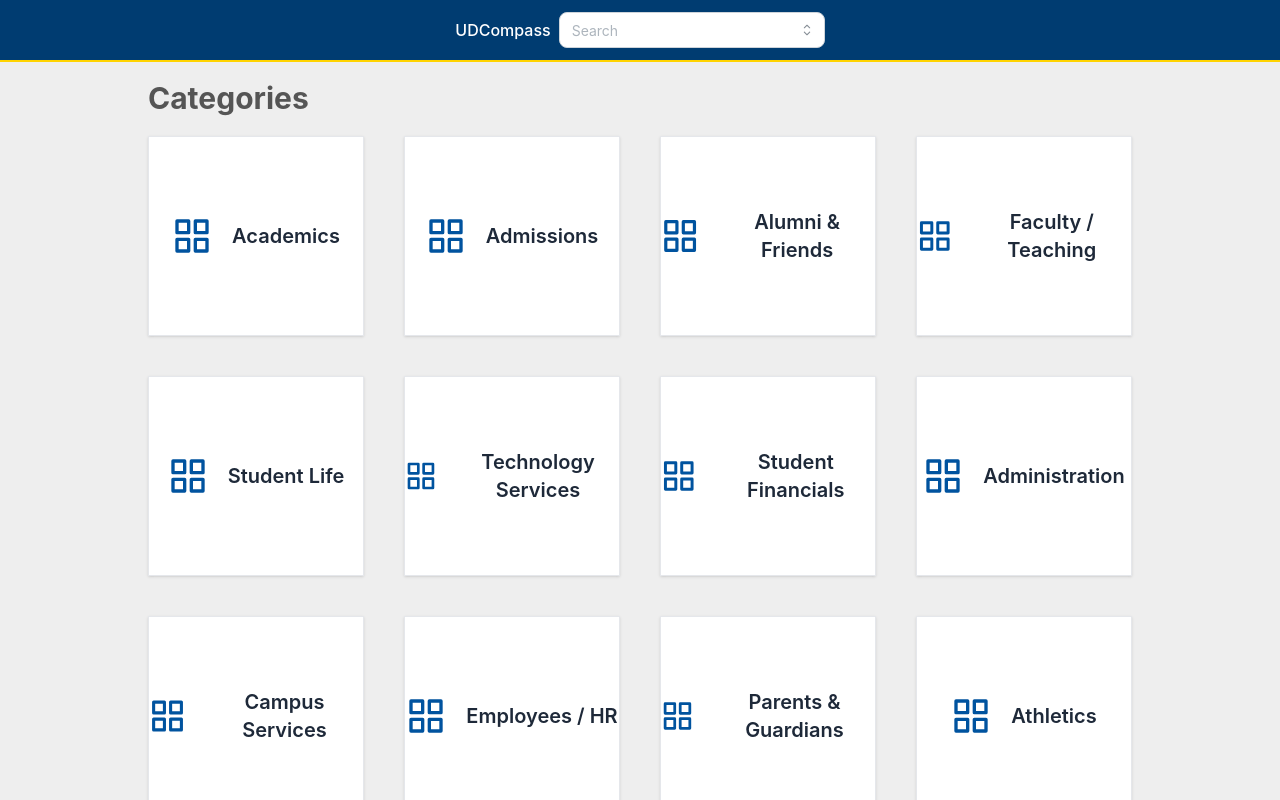
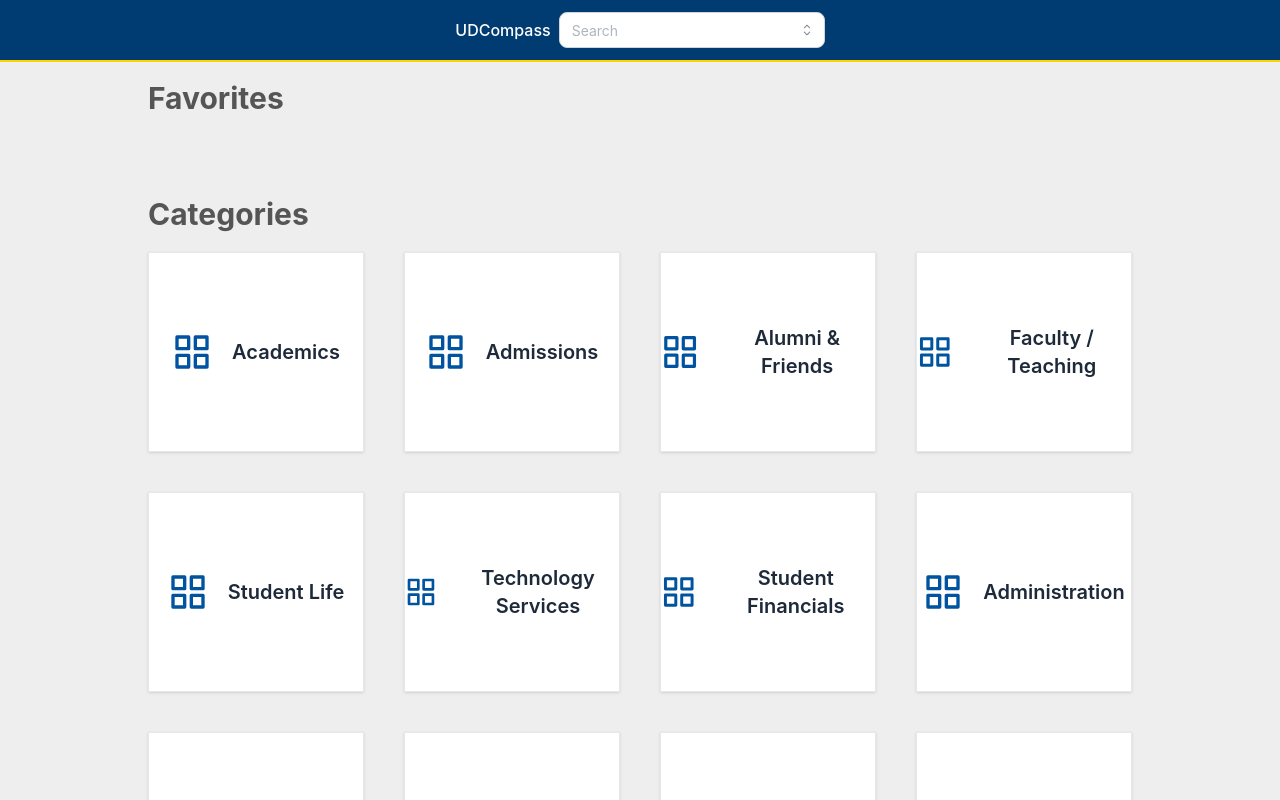
Before and after one commit to TheLuckyman30/ud-compass, a React (Vite) app: page / in a window 1280 px wide. Shown: the top 800 px of the page. Built offline with nearby package versions, Linux system fonts and the light colour scheme.

Commit message:
Added favorites system

```diff
--- a/src/components/ItemCard.tsx
+++ b/src/components/ItemCard.tsx
@@ -8,8 +8,18 @@
 }
 
 export function ItemCard({ item }: ItemCardProps) {
+  const favoriteItems = useGeneralStore((state) => state.favoriteItems);
+  const updateFavItems = useGeneralStore((state) => state.updateFavItems);
   const setSelectedItem = useGeneralStore((state) => state.setSelectedItem);
   const setCurrentPage = useGeneralStore((state) => state.setCurrentPage);
+  const isFavorited = favoriteItems.has(item.id);
+
+  const handleFavUpdate = (
+    e: React.MouseEvent<HTMLParagraphElement, MouseEvent>,
+  ) => {
+    e.stopPropagation();
+    updateFavItems(item.id);
+  };
 
   return (
     <div
@@ -19,9 +29,23 @@
         setSelectedItem(item.id);
       }}
     >
-      <div>
+      <div className="flex-1">
         <p className="ic-item-title">{item.title}</p>
         {item.subtitle && <p className="ic-item-subtitle">{item.subtitle}</p>}
+      </div>
+      <div className="flex w-full justify-end">
+        <div onClick={handleFavUpdate}>
+          <svg
+            xmlns="http://www.w3.org/2000/svg"
+            viewBox="0 0 24 24"
+            className={`ic-heart ${isFavorited ? "ic-favorited" : "ic-base"}`}
+            fill={isFavorited ? "currentColor" : "none"}
+            stroke="currentColor"
+            strokeWidth="2"
+          >
+            <path d="M12 21s-6.716-4.35-9.428-7.062C.24 11.607.5 8.5 2.8 6.8 4.6 5.5 7.2 6 8.5 7.5L12 11l3.5-3.5c1.3-1.5 3.9-2 5.7-.7 2.3 1.7 2.56 4.8.228 7.138C18.716 16.65 12 21 12 21z" />
+          </svg>
+        </div>
       </div>
     </div>
   );
--- a/src/css/components/item-card.css
+++ b/src/css/components/item-card.css
@@ -13,10 +13,10 @@
   hover:-translate-y-1
   duration-150
   cursor-pointer
+  min-h-32
   flex
   flex-col
-  justify-between
-  min-h-32;
+  gap-5;
 }
 
 .ic-item-title {
@@ -31,3 +31,18 @@
   italic
   mt-2;
 }
+
+.ic-heart {
+  @apply w-5
+  h-5
+  cursor-pointer
+  transition-colors;
+}
+
+.ic-base {
+  @apply text-gray-400;
+}
+
+.ic-favorited {
+  @apply text-ud-blue;
+}
--- a/src/css/pages/home.css
+++ b/src/css/pages/home.css
@@ -5,19 +5,23 @@
   @apply flex flex-col gap-10;
 }
 
-.h-cat-container {
+.h-sections {
+  @apply flex flex-col gap-15;
+}
+
+.h-container {
   @apply flex
   flex-col
   gap-5;
 }
 
-.h-cat-header {
+.h-header {
   @apply font-bold
   text-3xl
   text-gray;
 }
 
-.h-categories {
+.h-cards {
   @apply grid
   grid-cols-1 sm:grid-cols-2 lg:grid-cols-4
   gap-10;
--- a/src/pages/home/Home.tsx
+++ b/src/pages/home/Home.tsx
@@ -1,19 +1,33 @@
-import { CategoryCard } from "@components";
+import { CategoryCard, ItemCard } from "@components";
 import { useGeneralStore } from "@utils/zustand";
 import "@css/pages/home.css";
 
 export function Home() {
   const allCategories = useGeneralStore((state) => state.allCategories);
+  const favoriteItems = useGeneralStore((state) => state.favoriteItems);
+  const favItemsArray = Array.from(favoriteItems.values());
   const categoryArray = Array.from(allCategories.values());
 
   return (
     <section className="home">
-      <div className="h-cat-container">
-        <p className="h-cat-header">Categories</p>
-        <div className="h-categories">
-          {categoryArray.map((category) => (
-            <CategoryCard category={category} />
-          ))}
+      <div className="h-sections">
+        <div>
+          <div className="h-container">
+            <p className="h-header">Favorites</p>
+            <div className="h-cards">
+              {favItemsArray.map((item) => (
+                <ItemCard item={item} />
+              ))}
+            </div>
+          </div>
+        </div>
+        <div className="h-container">
+          <p className="h-header">Categories</p>
+          <div className="h-cards">
+            {categoryArray.map((category) => (
+              <CategoryCard category={category} />
+            ))}
+          </div>
         </div>
       </div>
     </section>
--- a/src/utils/zustand/general-store.ts
+++ b/src/utils/zustand/general-store.ts
@@ -14,8 +14,7 @@
   setCurrentPage: (newPage: () => JSX.Element | null) => void;
   setSelectedCategory: (newCategoryId: string) => void;
   setSelectedItem: (newItemId: string) => void;
-  addFavItem: (itemId: ItemId, item: Item) => void;
-  removeFavItem: (itemId: ItemId) => void;
+  updateFavItems: (itemId: ItemId) => void;
 }
 
 export const useGeneralStore = create<GeneralStore>((set) => {
@@ -37,18 +36,19 @@
     setSelectedItem: (newItemId: string) => {
       set({ selectedItemId: newItemId });
     },
-    addFavItem: (itemId: ItemId, item: Item) => {
+    updateFavItems: (itemId: ItemId) => {
       set((state) => {
         const newFavoriteItems = new Map(state.favoriteItems);
-        newFavoriteItems.set(itemId, item);
+        const hasItem = newFavoriteItems.has(itemId);
 
-        return { favoriteItems: newFavoriteItems };
-      });
-    },
-    removeFavItem: (itemId: ItemId) => {
-      set((state) => {
-        const newFavoriteItems = new Map(state.favoriteItems);
-        newFavoriteItems.delete(itemId);
+        if (hasItem) {
+          newFavoriteItems.delete(itemId);
+        } else {
+          const item = state.allItems.get(itemId);
+          if (item) {
+            newFavoriteItems.set(itemId, item);
+          }
+        }
 
         return { favoriteItems: newFavoriteItems };
       });
```
